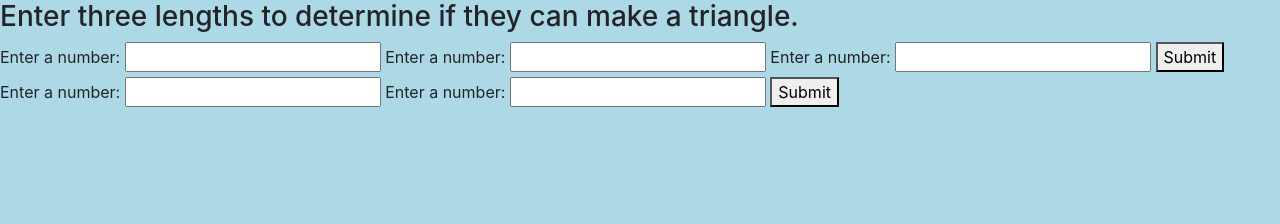
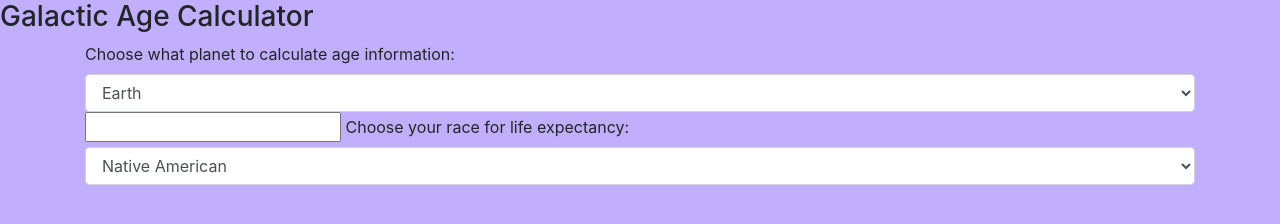
Before and after one commit to freiland/galactic-age, a website built with webpack: page src/index.html in a window 1280 px wide. Built offline with nearby package versions, Linux system fonts and the light colour scheme.

Commit message:
add user interface features, not working correctly

```diff
--- a/src/css/styles.css
+++ b/src/css/styles.css
@@ -1,3 +1,3 @@
 body {
-  background-color: lightblue;
+  background-color: rgb(193, 175, 253);
 }
--- a/src/index.html
+++ b/src/index.html
@@ -1,25 +1,33 @@
 <!DOCTYPE html>
 <html>
 <head>
-  <title>Shape Tracker</title>
+  <title>Galactic Calculator</title>
 </head>
 <body>
-  <h3>Enter three lengths to determine if they can make a triangle.</h3>
-  <form id="triangle-checker-form">
-    <label for="length1">Enter a number:</label>
-    <input id="length1" type="number">
-    <label for="length2"">Enter a number:</label>
-    <input id="length2" type="number">
-    <label for="length3">Enter a number:</label>
-    <input id="length3" type="number">
-    <button type="submit">Submit</button>
-  </form>
-  <form id="rectangle-area-form">
-    <label for="rect-length1">Enter a number:</label>
-    <input id="rect-length1" type="number">
-    <label for="rect-length2">Enter a number:</label>
-    <input id="rect-length2" type="number">
-    <button type="submit">Submit</button>
+  <h3>Galactic Age Calculator</h3>
+
+  <form id="question" class="container">
+
+    <label for="planet">Choose what planet to calculate age information:</label>
+      <select class="form-control" id="size">
+        <option value="0"><strong>Earth</strong></option>
+        <option value="1"><strong>Mercury</strong></option>
+        <option value="2"><strong>Venus</strong></option>
+        <option value="3"><strong>Mars</strong></option>
+        <option value="4"><strong>Jupiter</strong></option>
+
+    <label for="age">Enter your age:</label>
+    <input id="age" type="number">
+
+    <label for="race">Choose your race for life expectancy:</label>
+    <select class="form-control" id="size">
+      <option value="Native American"><strong>Native American</strong></option>
+      <option value="African American"><strong>African American</strong></option>
+      <option value="Asian American"><strong>Asian American</strong></option>
+      <option value="White American "><strong>White American</strong></option>
+      <option value="Hispanic American"><strong>Hispanic American</strong></option>
+
+    <button type="submit" class="btn btn-primary"><em>submit!</em></button>
   </form>
   <ul id="response"></ul>
   <ul id="response2"></ul>
--- a/src/main.js
+++ b/src/main.js
@@ -2,17 +2,22 @@ import $ from 'jquery';
 import 'bootstrap';
 import 'bootstrap/dist/css/bootstrap.min.css';
 import './css/styles.css';
+import {keyInfo} from './js/blscripts.js';
 
 
 $(document).ready(function() {
-//   $('#triangle-checker-form').submit(function(event) {
-//     event.preventDefault();
-//   //   const length1 = parseInt($('#length1').val());
-//   //   const length2 = parseInt($('#length2').val());
-//   //   const length3 = parseInt($('#length3').val());
-//   //   //const triangle = new Triangle(length1, length2, length3);
-//   //   //const response = triangle.checkType();
-//   //   $('#response').append(`<p>${response}</p>`);
+  $('#question').submit(function(event) {
+    event.preventDefault();
+    let age = parseInt($('#age').val());
+    let planet = $('#planet').val();
+    let race = $('#race').val();
+
+    const userData = keyInfo (age, race);
+    if (planet === 0 ) {
+      let response = userData.timeOnEarth();
+
+    }
+    $('#response').append(`you are ${ response } on Earth`);
 //   // });
 
 //   // $('#rectangle-area-form').submit(function(event) {
@@ -22,5 +27,5 @@ $(document).ready(function() {
 //   //   //const rectangle = new Rectangle(length1, length2);
 //   //   //const response = rectangle.getArea();
 //   //   $('#response2').append(`<p> The area of the rectangle is ${response}.</p>`);
-//   // });
+  });
 });
```
